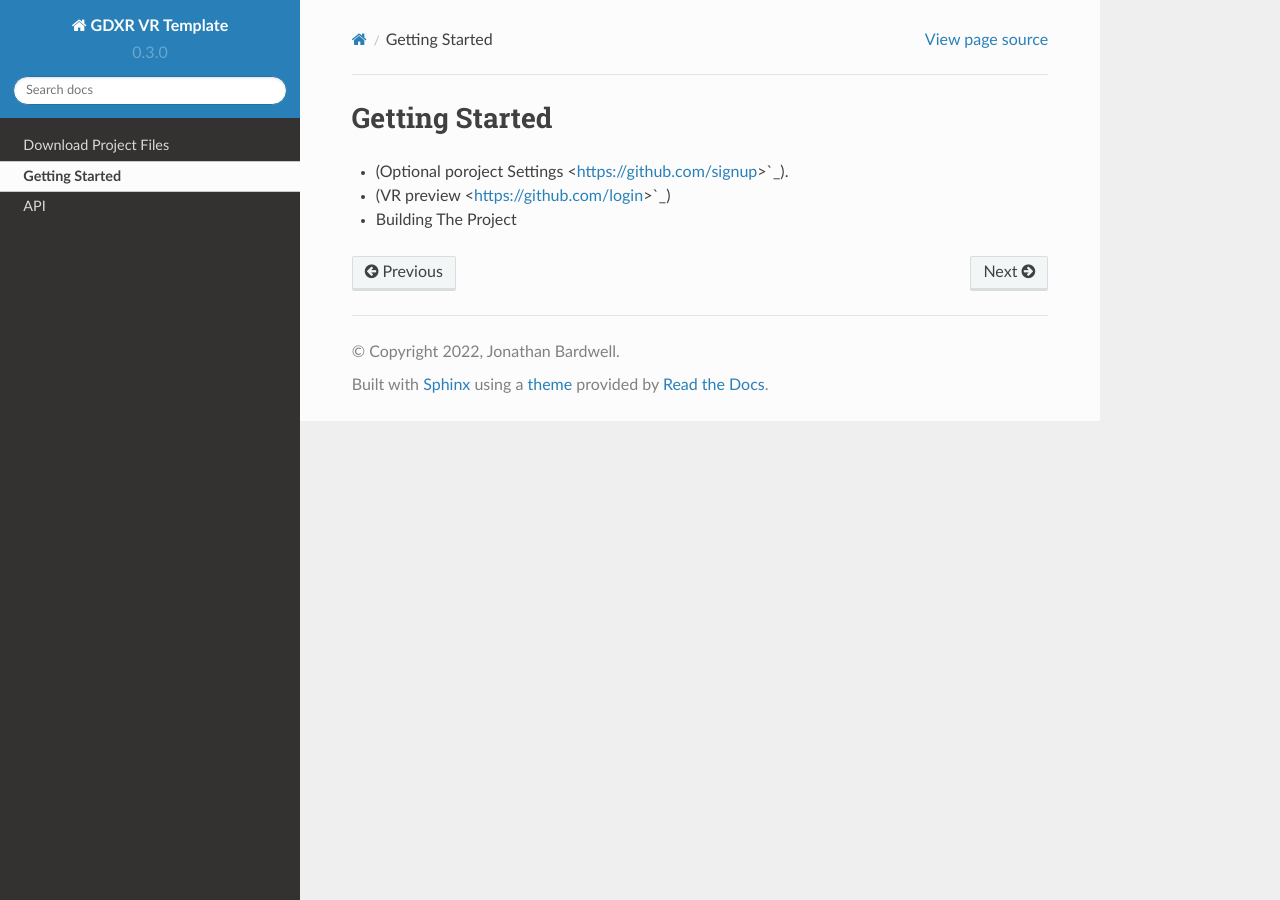
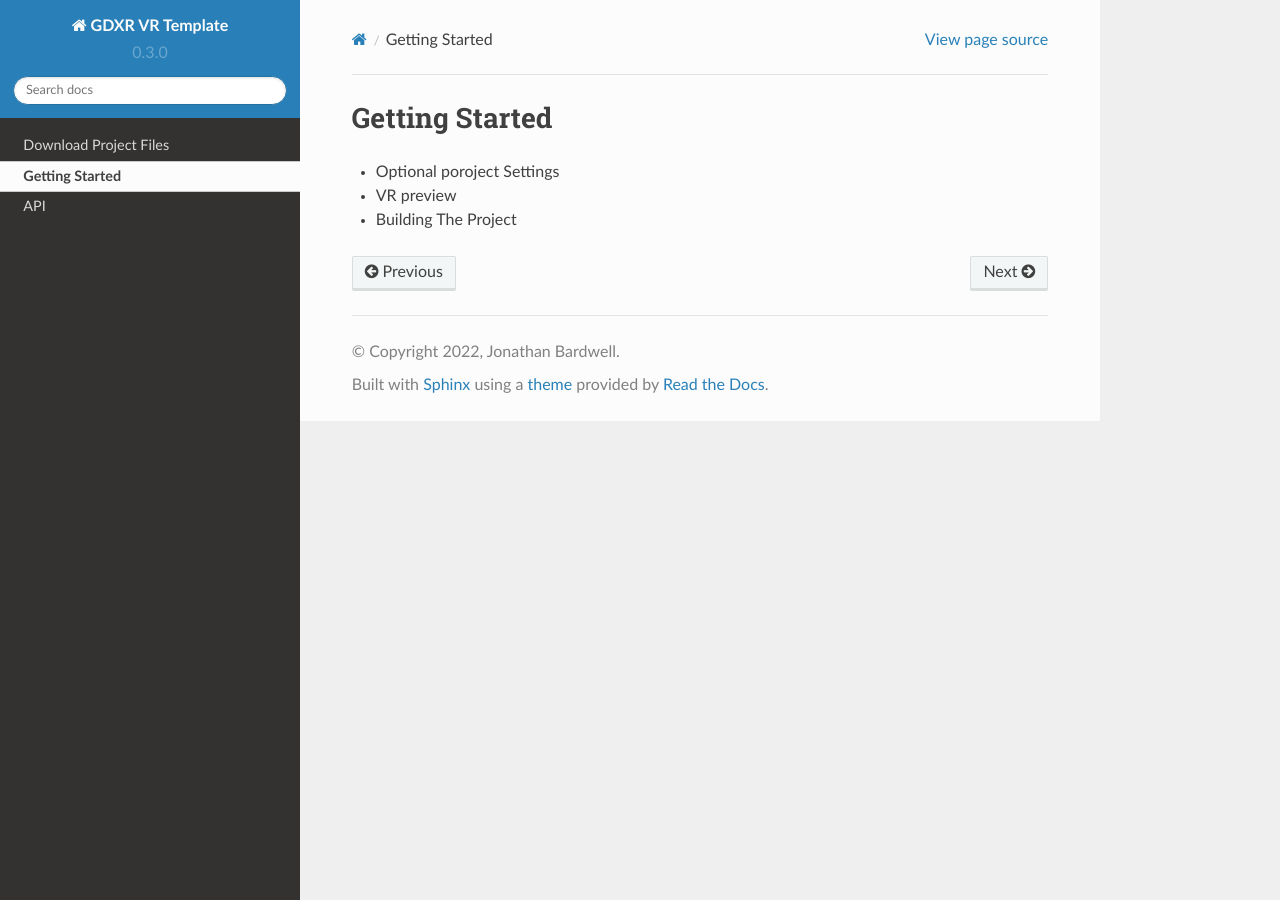
Before and after one commit to jonathan9232/GDXR-VR-Template-Documentation, a Sphinx documentation site: the page built from docs/source/GettingStarted.rst, in a window 1280 px wide. Built offline with Sphinx 7.4.7 and the Read the Docs theme 2.0.0, drawn with Linux system fonts in a browser that asks for light colours; some of the changed lines change nothing that is shown.

Commit message:
Update GettingStarted.rst

```diff
--- a/docs/source/GettingStarted.rst
+++ b/docs/source/GettingStarted.rst
@@ -1,6 +1,6 @@
 Getting Started
 ---------------
 
-* (Optional poroject Settings <https://github.com/signup>`_).
-* (VR preview <https://github.com/login>`_)
+* Optional poroject Settings
+* VR preview
 * Building The Project
```
